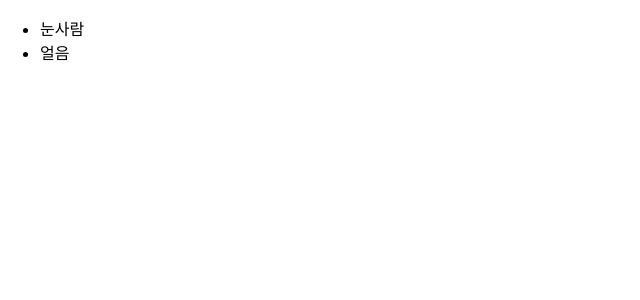
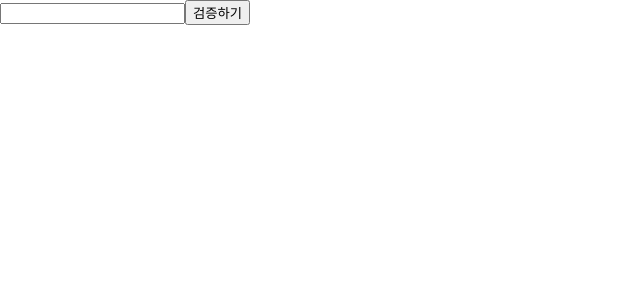
Before and after one commit to JUMP-Hongik/JUMP-Web-Study, a React (Create React App) app in the folder YoungGyo-00/hello-react/: page / in a window 1280 px wide. Shown: the top 300 px of the page, without its empty margins (0-640 px from the left). Built offline with nearby package versions, Linux system fonts and the light colour scheme.

Commit message:
Feat : ValidationSample css 추가

```diff
--- a/YoungGyo-00/hello-react/src/App.js
+++ b/YoungGyo-00/hello-react/src/App.js
@@ -1,10 +1,10 @@
 import React, { Component } from 'react';
-import ScrollBox from './sample/ScrollBox';
 import IterationSample from './sample/IterationSample';
+import ValidationSample from './sample/ValidationSample';
 
 class App extends Component {
   render() {
-    return <IterationSample />;
+    return <ValidationSample />;
   }
 }
 
--- a/YoungGyo-00/hello-react/src/sample/ValidationSample.js
+++ b/YoungGyo-00/hello-react/src/sample/ValidationSample.js
@@ -1,4 +1,5 @@
 import React, { Component } from 'react';
+import './ValidationSample.css';
 
 class ValidationSample extends Component {
   state = {
```
Also changed, not shown: 1 other file (tests, documents, lock files or other folders).
